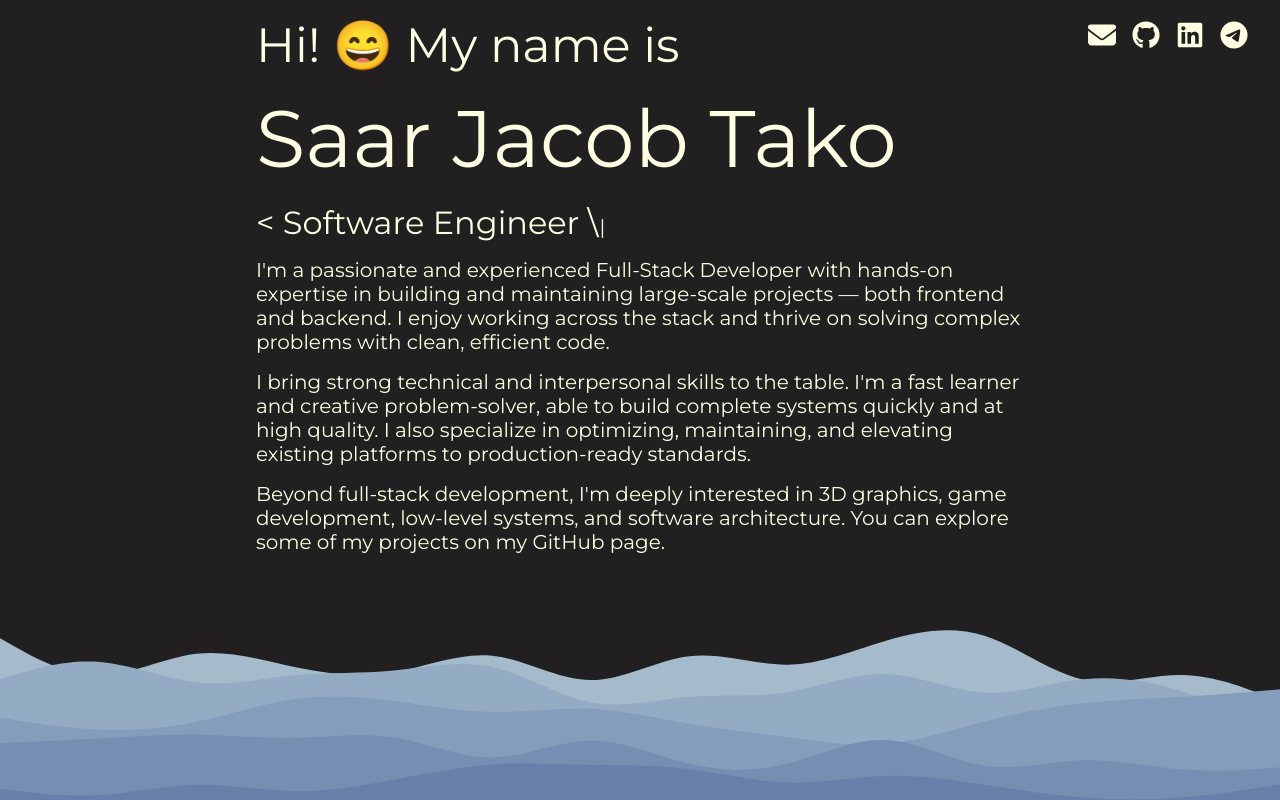
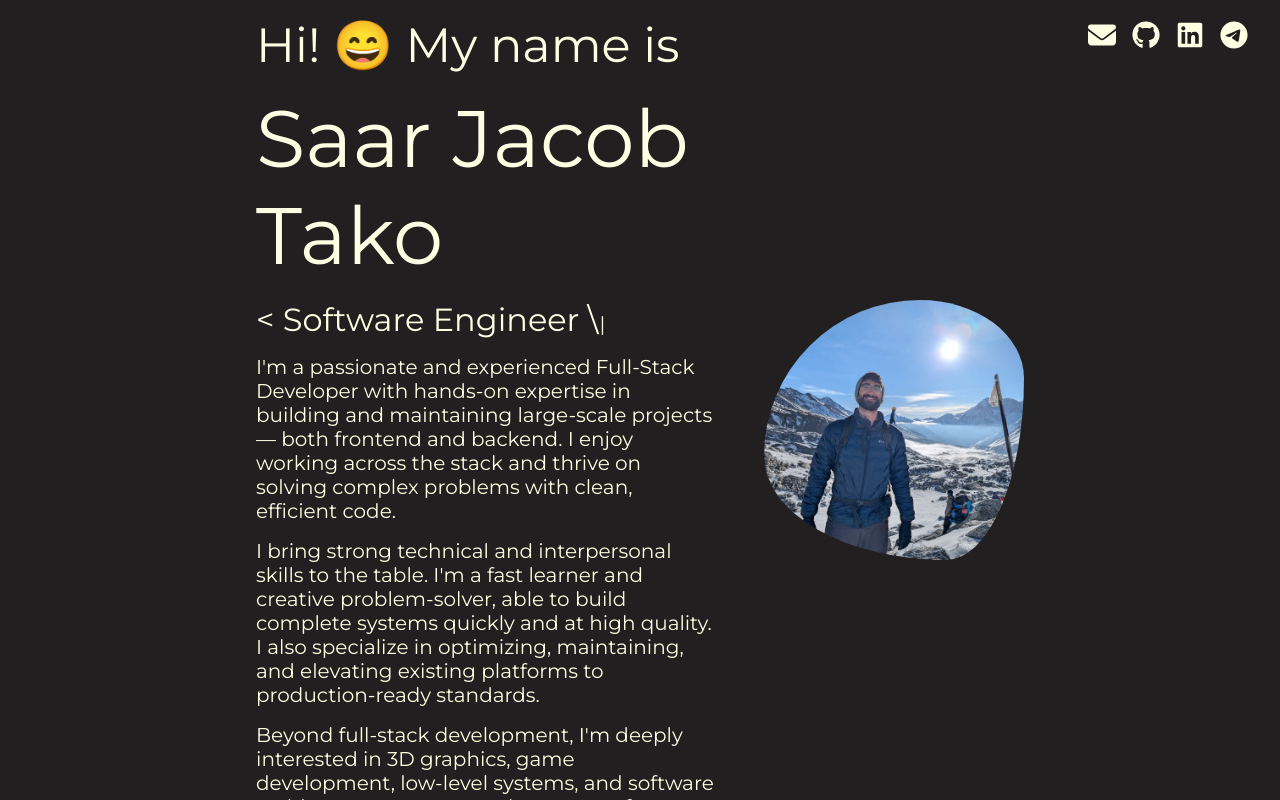
Before and after one commit to Saar25/saar25.github.io, a Next.js app: page / in a window 1280 px wide. Built offline with nearby package versions, Linux system fonts and the light colour scheme.

Commit message:
added my image

```diff
--- a/src/components/my-intro/my-intro.module.scss
+++ b/src/components/my-intro/my-intro.module.scss
@@ -1,10 +1,36 @@
 .my-intro-container {
     display: flex;
-    flex-direction: column;
-    justify-content: center;
-    gap: 1rem;
+    flex-direction: row;
+    align-items: center;
+    gap: 3rem;
     padding: 1rem min(20%, 300px);
     height: 100%;
+
+    .my-intro-text {
+        display: flex;
+        flex-direction: column;
+        justify-content: center;
+        gap: 1rem;
+        flex: 1;
+    }
+
+    .my-intro-image {
+        width: 260px;
+        height: 260px;
+        object-fit: cover;
+        flex-shrink: 0;
+        border-radius: 60% 40% 30% 70% / 60% 30% 70% 40%;
+    }
+
+    @media (max-width: 1250px) {
+        flex-direction: column;
+        gap: 2rem;
+
+        .my-intro-image {
+            width: 200px;
+            height: 200px;
+        }
+    }
 
     .my-intro-label-hello {
         font-size: 3rem;
--- a/src/components/my-intro/my-intro.tsx
+++ b/src/components/my-intro/my-intro.tsx
@@ -1,6 +1,7 @@
 'use client';
 
 import TypewriterComponent from 'typewriter-effect';
+import me from '../../assets/Me.jpg';
 import styles from './my-intro.module.scss';
 
 export interface MyIntroProps {}
@@ -8,6 +9,7 @@ export interface MyIntroProps {}
 export const MyIntro = ({}: MyIntroProps) => {
     return (
         <article className={styles['my-intro-container']}>
+            <div className={styles['my-intro-text']}>
                 <span className={styles['my-intro-label-hello']}>Hi! 😄 My name is </span>
                 <span className={styles['my-intro-label-name']}>Saar Jacob Tako</span>
                 <TypewriterComponent
@@ -32,6 +34,8 @@ export const MyIntro = ({}: MyIntroProps) => {
                     Beyond full-stack development, I'm deeply interested in 3D graphics, game development, low-level
                     systems, and software architecture. You can explore some of my projects on my GitHub page.
                 </span>
+            </div>
+            <img src={me.src} alt="Saar Jacob Tako" className={styles['my-intro-image']} />
         </article>
     );
 };
```
Also changed, not shown: src/assets/Me.jpg (added). Lines whose indentation alone changed are shown as unchanged.
